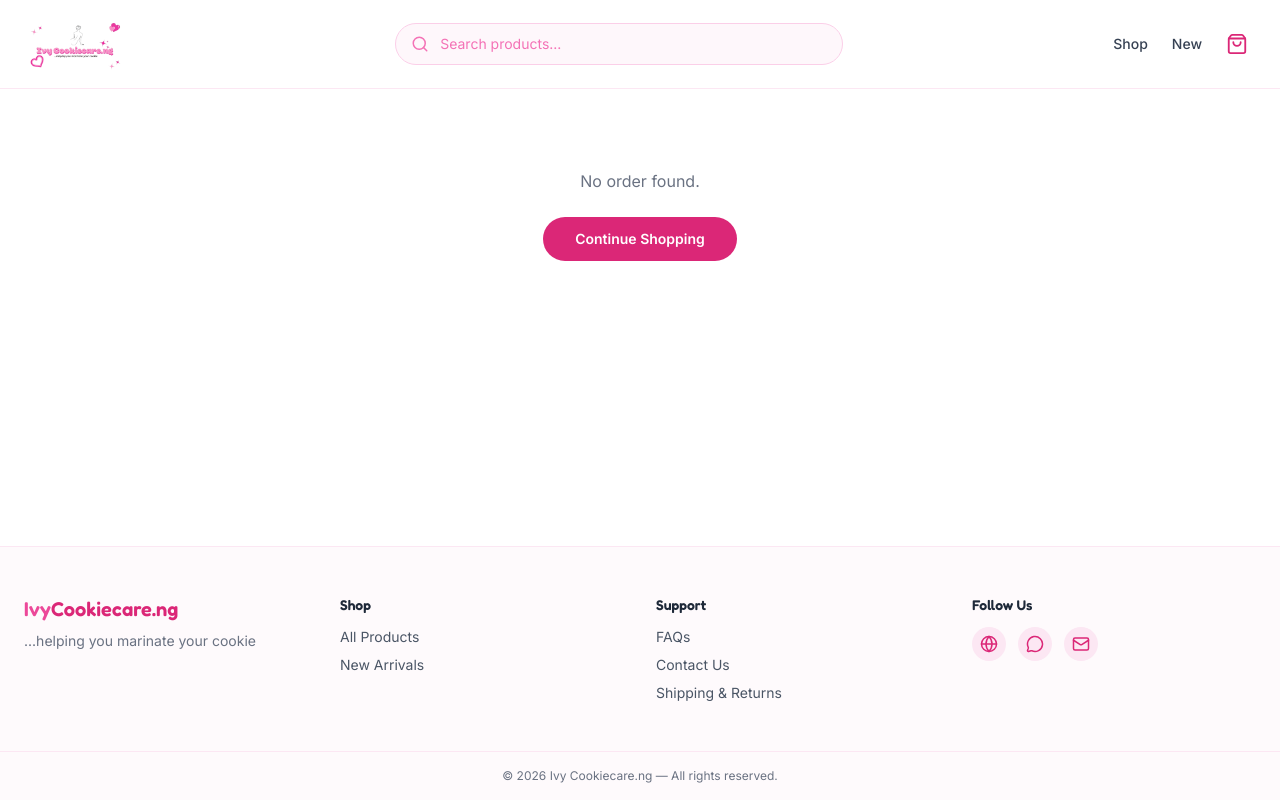
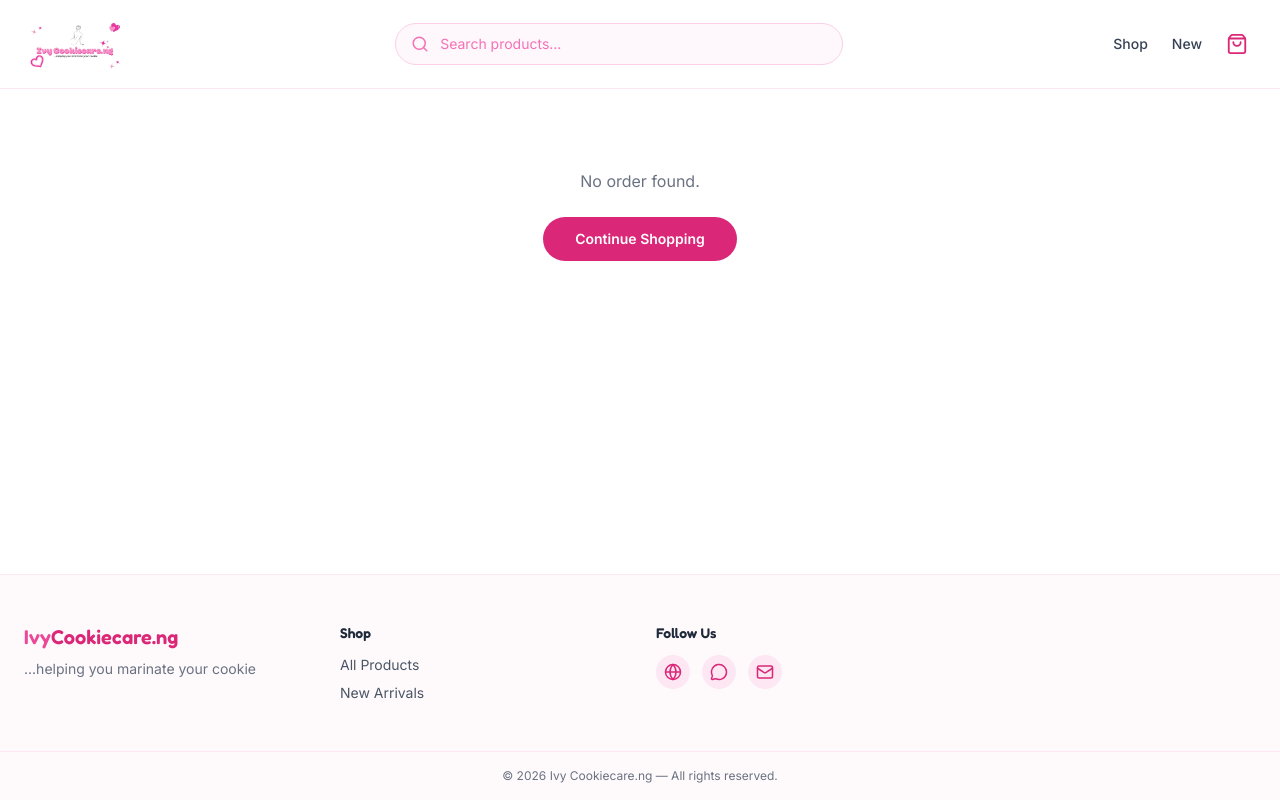
Before and after one commit to Princetemi-chirib/ivycookie, a Next.js app: page /order-success in a window 1280 px wide. Built offline with nearby package versions, Linux system fonts and the light colour scheme; no server answers.

Commit message:
footer edit

```diff
--- a/components/layout/Footer.tsx
+++ b/components/layout/Footer.tsx
@@ -21,14 +21,7 @@ export default function Footer() {
           </ul>
         </div>
 
-        <div>
-          <h4 className="font-heading text-sm font-semibold text-gray-800">Support</h4>
-          <ul className="mt-3 space-y-2 text-sm text-gray-600">
-            <li><NavigationLink href="/faq" className="hover:text-primary-600">FAQs</NavigationLink></li>
-            <li><NavigationLink href="/contact" className="hover:text-primary-600">Contact Us</NavigationLink></li>
-            <li><NavigationLink href="/shipping" className="hover:text-primary-600">Shipping & Returns</NavigationLink></li>
-          </ul>
-        </div>
+
 
         <div>
           <h4 className="font-heading text-sm font-semibold text-gray-800">Follow Us</h4>
```
